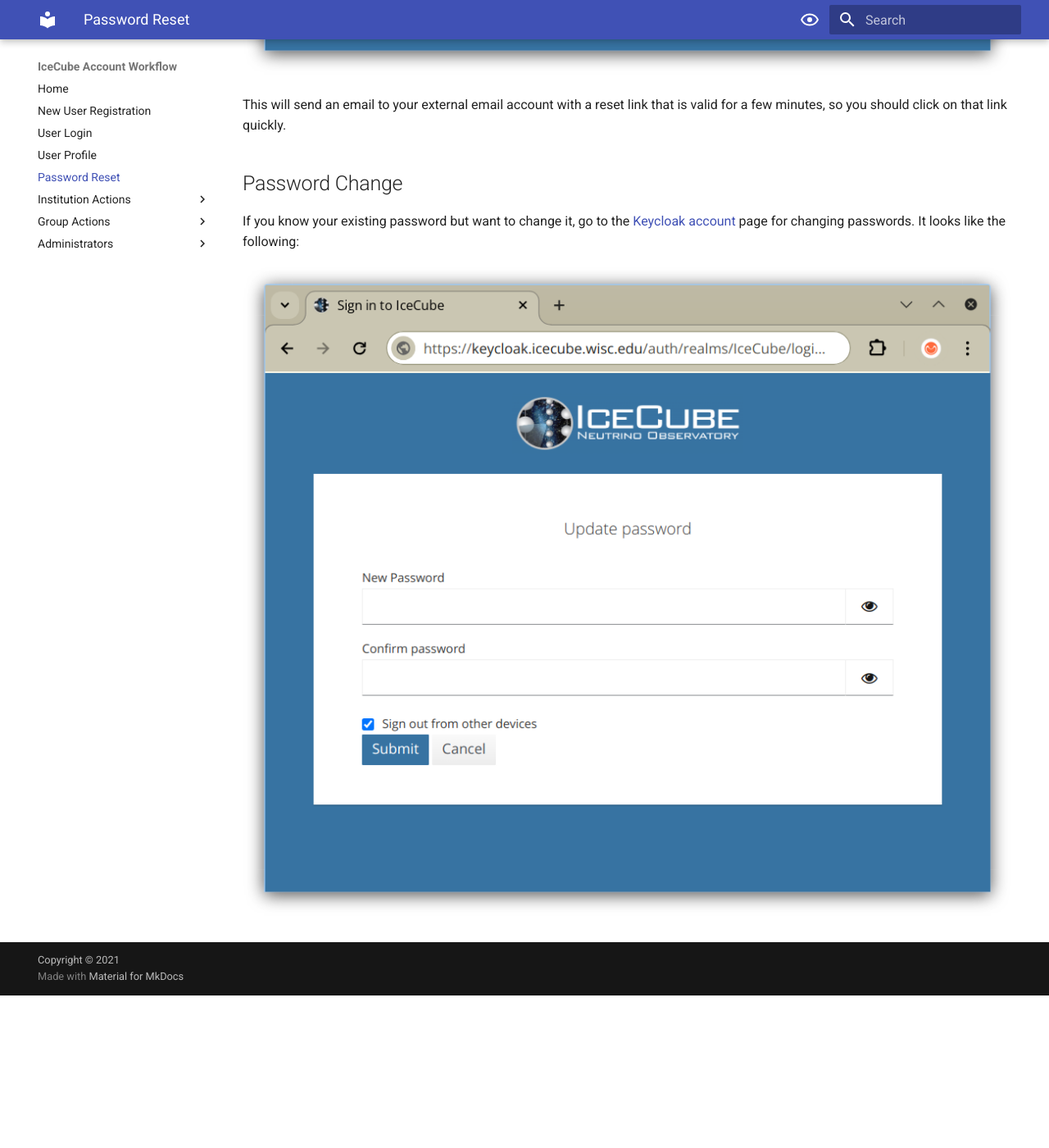
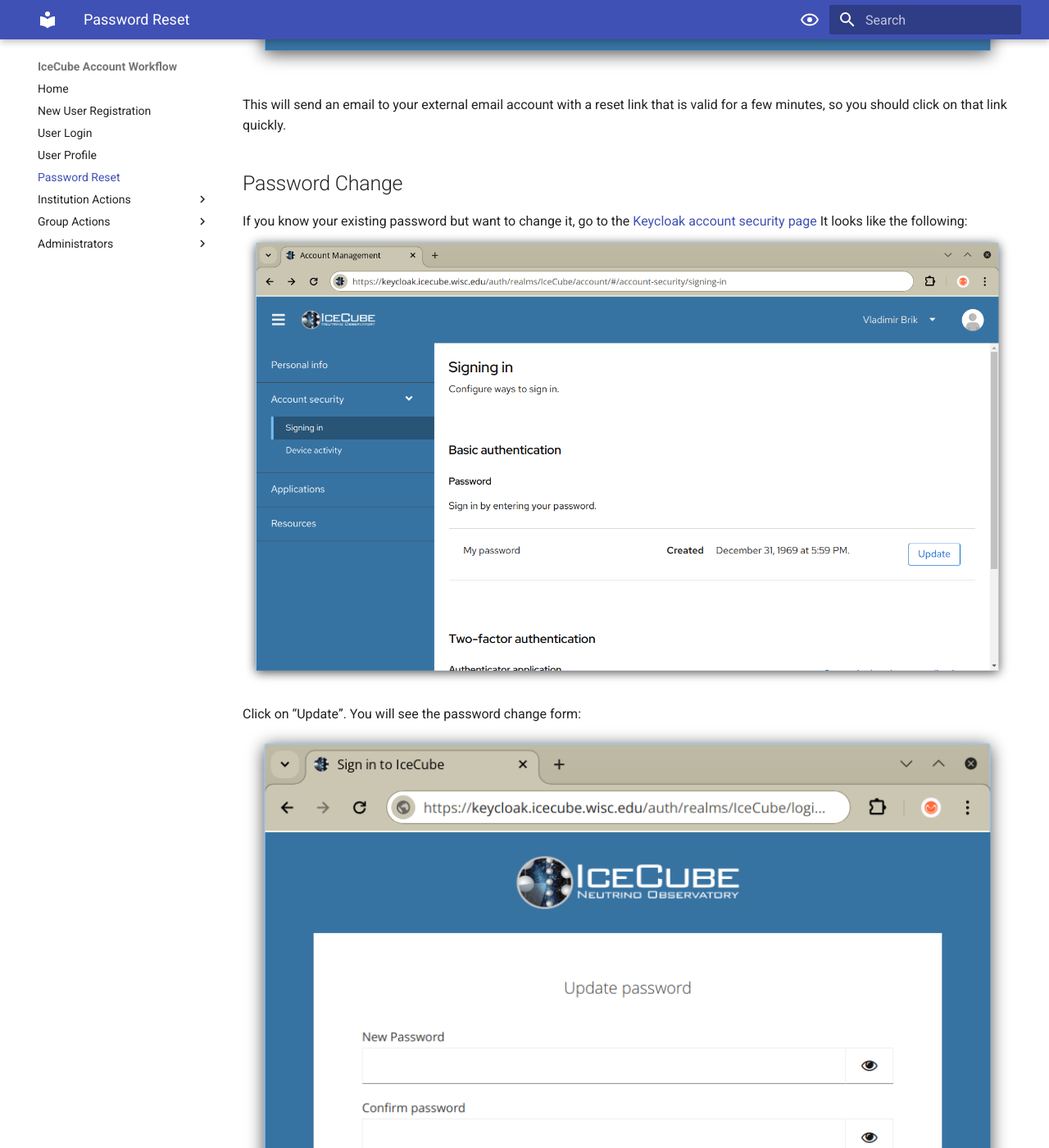
Before and after one commit to WIPACrepo/user-management, an MkDocs documentation site: the page built from docs/pwd_reset.md, in a window 1280 px wide and 1400 px high, scrolled down 949 px. Shown: the whole window at 82% size. Built offline with MkDocs 1.6.1 and Material for MkDocs 9.7.7, drawn with Linux system fonts in a browser that asks for light colours; before the commit the page ends 2163 px from its top, so only the background shows below that.

Commit message:
update password reset documentation

```diff
--- a/docs/pwd_reset.md
+++ b/docs/pwd_reset.md
@@ -17,7 +17,9 @@ that is valid for a few minutes, so you should click on that link quickly.
 ## Password Change
 
 If you know your existing password but want to change it, go to the
-[Keycloak account](https://keycloak.icecube.wisc.edu/auth/realms/IceCube/account/password)
-page for changing passwords.  It looks like the following:
+[Keycloak account security page](https://keycloak.icecube.wisc.edu/auth/realms/IceCube/account/#/account-security/signing-in)
+It looks like the following:
+![account security](images/keycloak_account_security.png)
 
+Click on "Update". You will see the password change form:
 ![account change password](images/keycloak_password.png)
```
Also changed, not shown: docs/images/keycloak_account_security.png (added).
